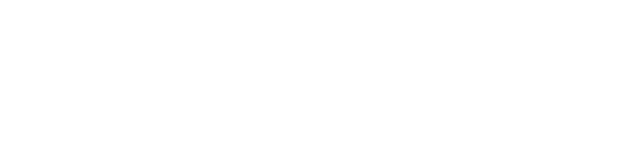
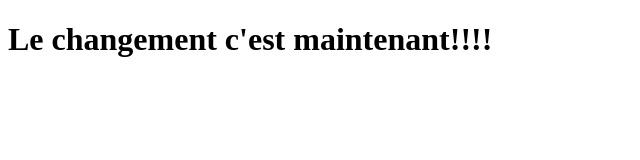
Before and after one commit to Jeremie51/HelloWord, a plain HTML site: page index.html in a window 1280 px wide. Shown: the whole page, without its empty margins (0-640 px from the left). Drawn offline with Linux system fonts and the light colour scheme.

Commit message:
Add title h1

```diff
--- a/index.html
+++ b/index.html
@@ -6,5 +6,8 @@
         Je ne veux pas changer... NA!!!
       </title>
     </head>
-
+    <body>
+      <h1>
+      Le changement c'est maintenant!!!!</h1>
+    </body>
   </HTML>
```
